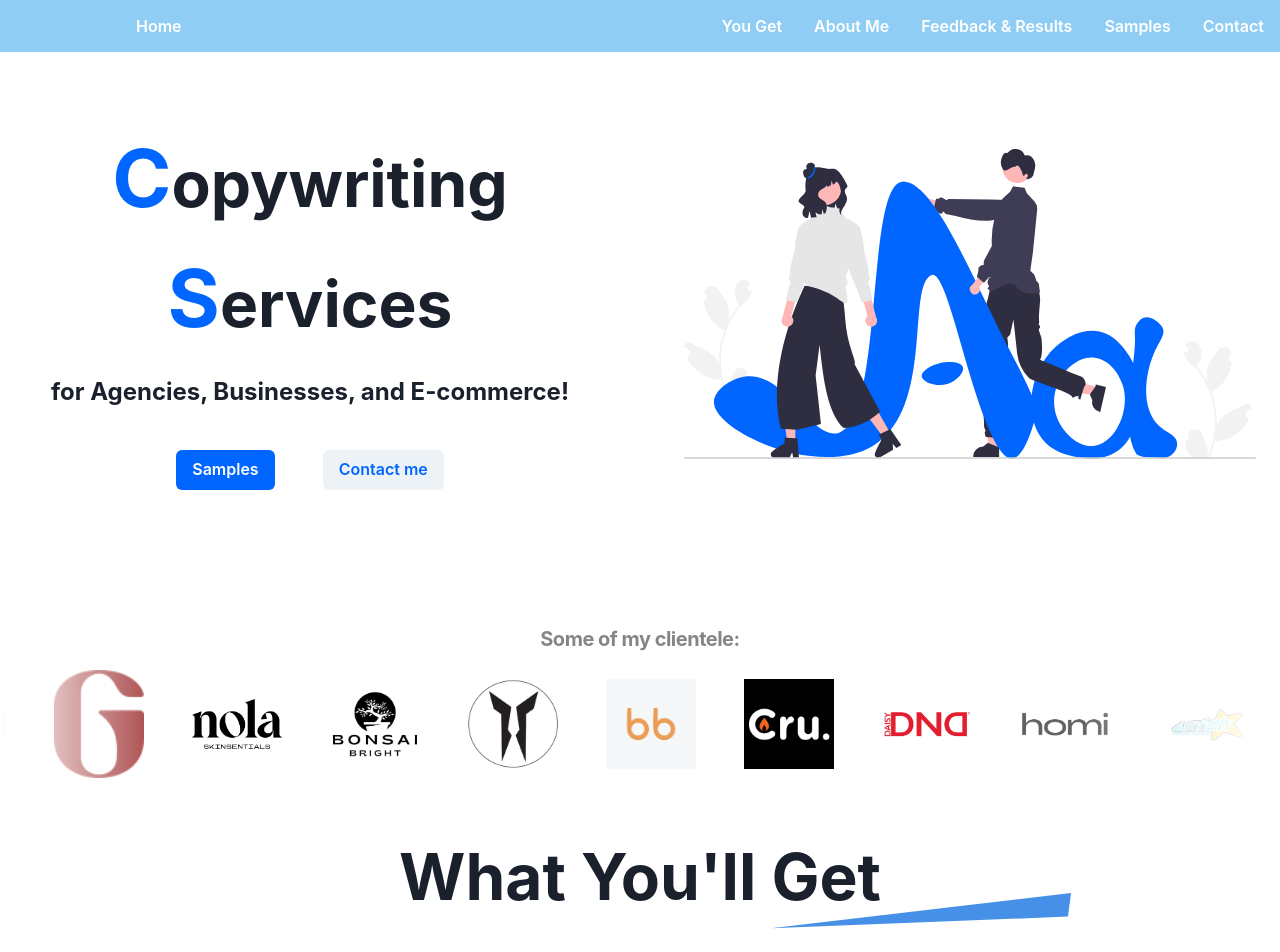
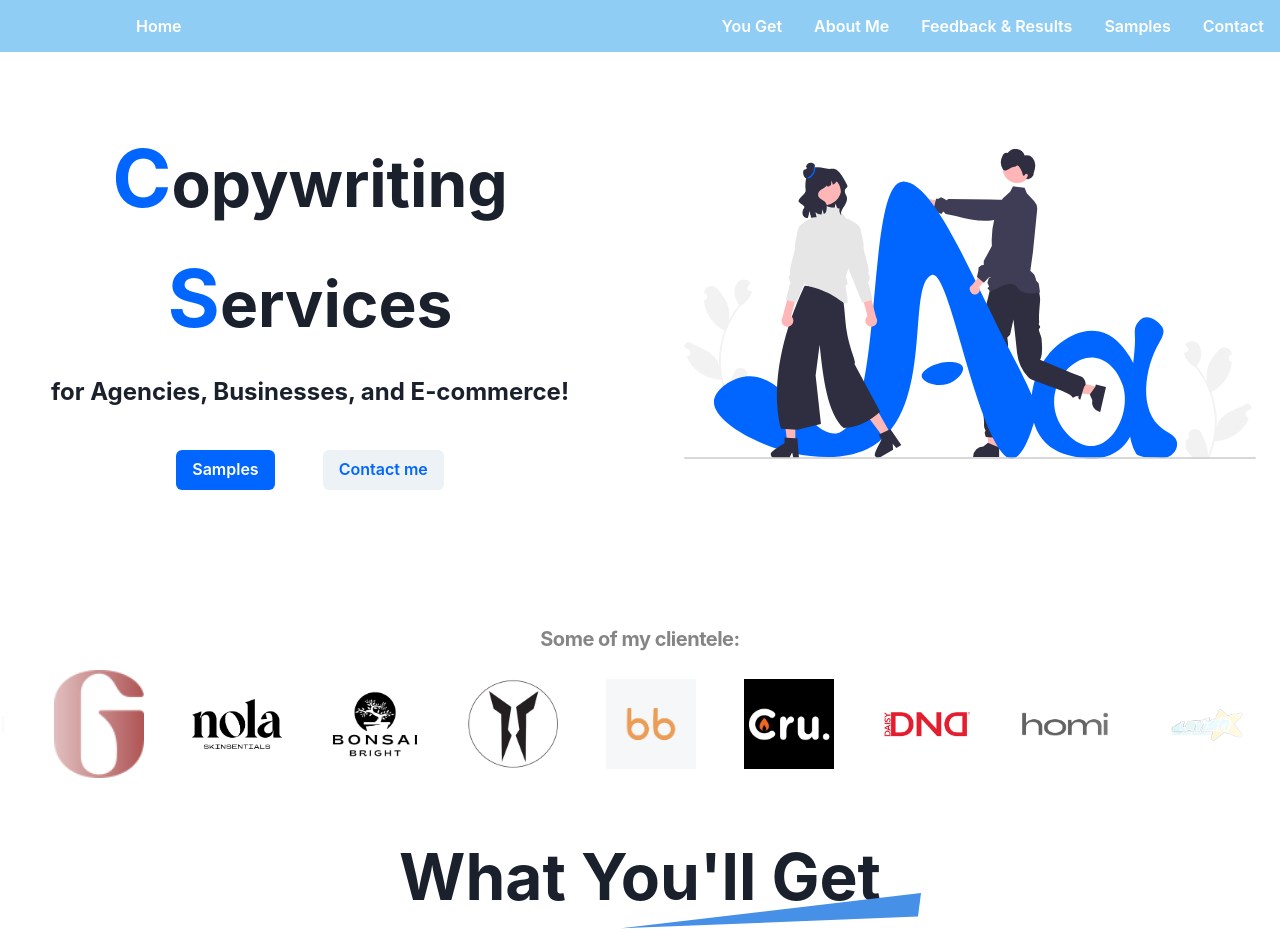
Before and after one commit to jasonLapina/copy-writer, a React (Create React App) app: page / in a window 1280 px wide. Shown: the top 952 px of the page. Built offline with nearby package versions, Linux system fonts and the light colour scheme.

Commit message:
myheading style fix

```diff
--- a/src/Components/UI/MyHeading.js
+++ b/src/Components/UI/MyHeading.js
@@ -16,7 +16,7 @@ function MyHeading({ children }) {
         pos='absolute'
         bottom='-24px'
         right={{ base: "50%", lg: "-40px" }}
-        transform={{ base: "translateX(50%)" }}
+        transform={{ base: "translateX(50%)", lg: "translateX(0)" }}
         h='56px'
         bgColor='secondary'
       />
```
